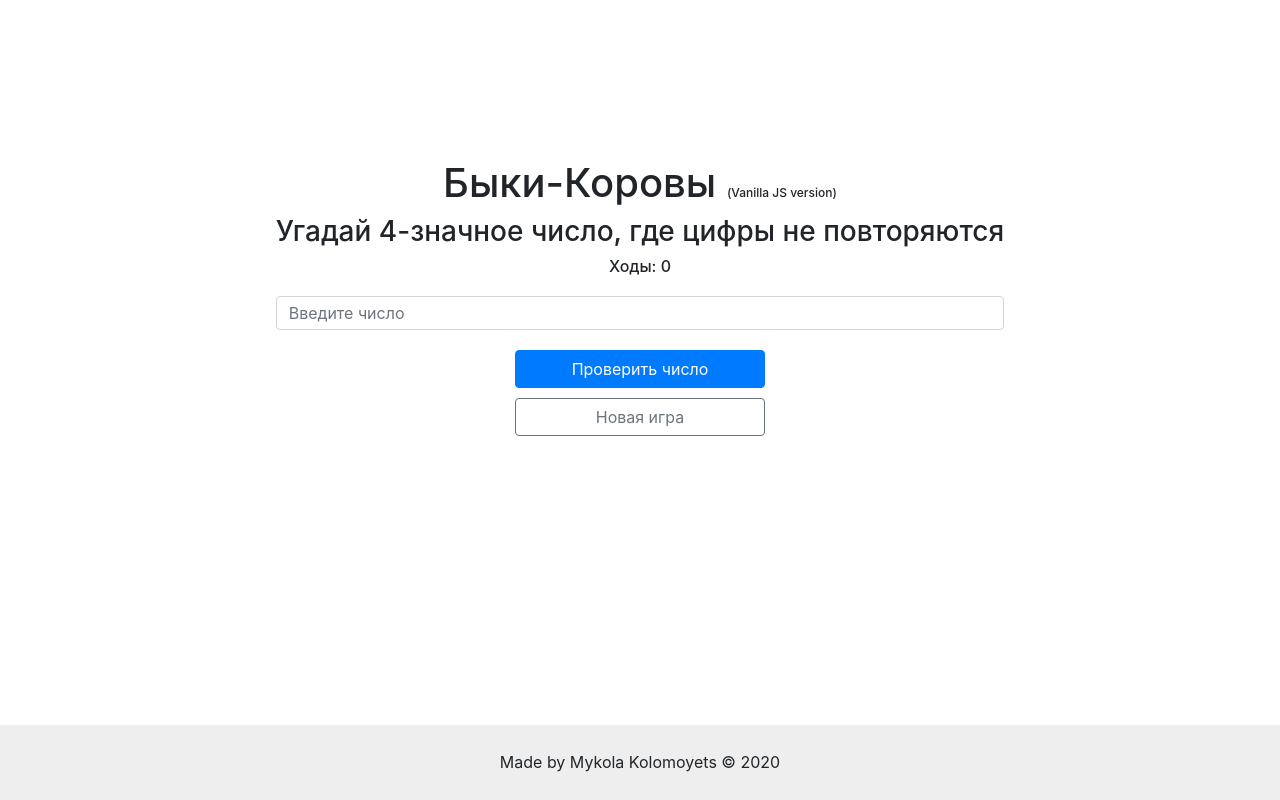
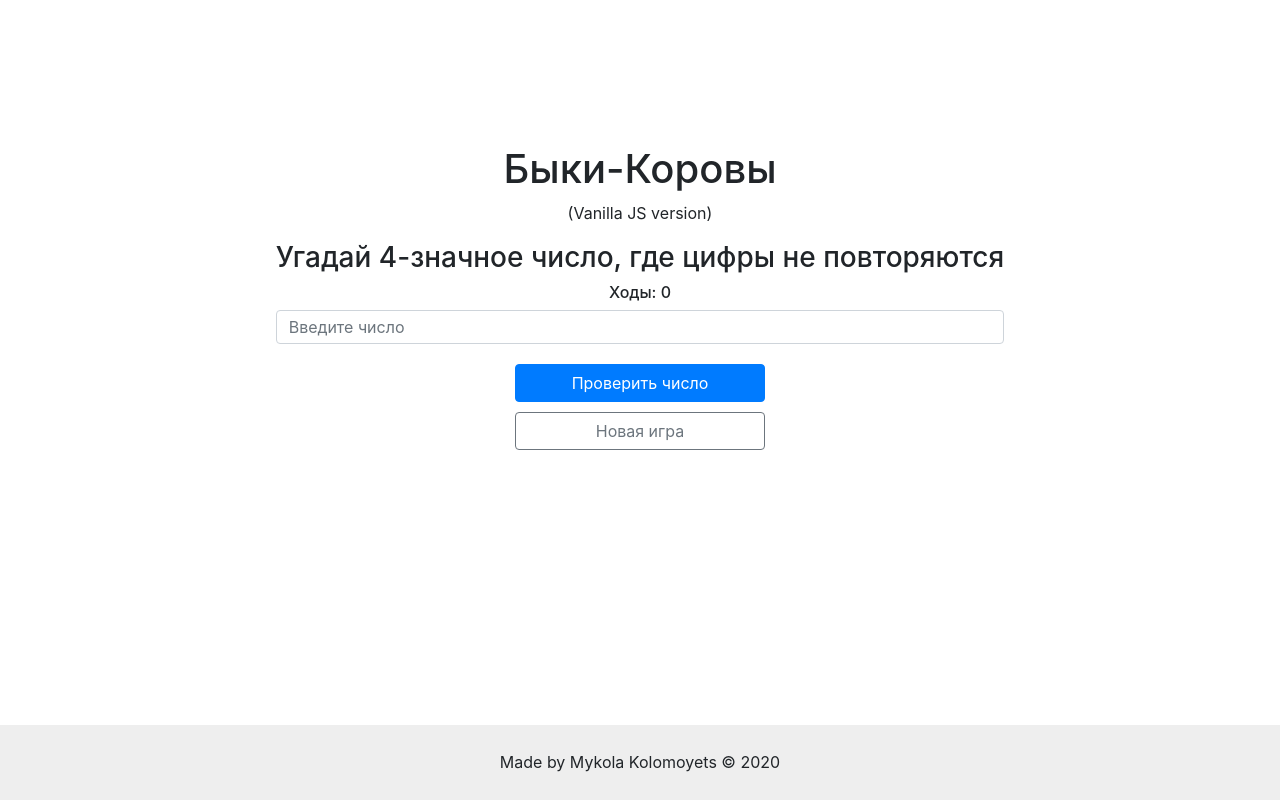
Before and after one commit to mykola-kolomoyets/cow-bull-game, a plain HTML site: page index.html in a window 1280 px wide. Drawn offline with nearby package versions, Linux system fonts and the light colour scheme.

Commit message:
v.0.0.2
- Fixed bug with header

```diff
--- a/index.html
+++ b/index.html
@@ -13,11 +13,8 @@
 	<div class="container">
 		<div class="wrapper">
 			<header class="header">
-				<h1>
-					Быки-Коровы
-
-					<nobr><span>(Vanilla JS version)</span></nobr>
-				</h1>
+				<h1>Быки-Коровы</h1>
+				<p>(Vanilla JS version)</p>
 				<h3>Угадай 4-значное число, где цифры не повторяются</h3>
 				<h6></h6>
 			</header>
--- a/style.css
+++ b/style.css
@@ -36,7 +36,11 @@ header {
 	display: flex;
 	width: 100%;
 	justify-content: center;
-	margin-bottom: 20px;
+}
+
+.header p {
+	display: flex;
+	justify-content: center;
 }
 
 h1, h3, h6 {
```
